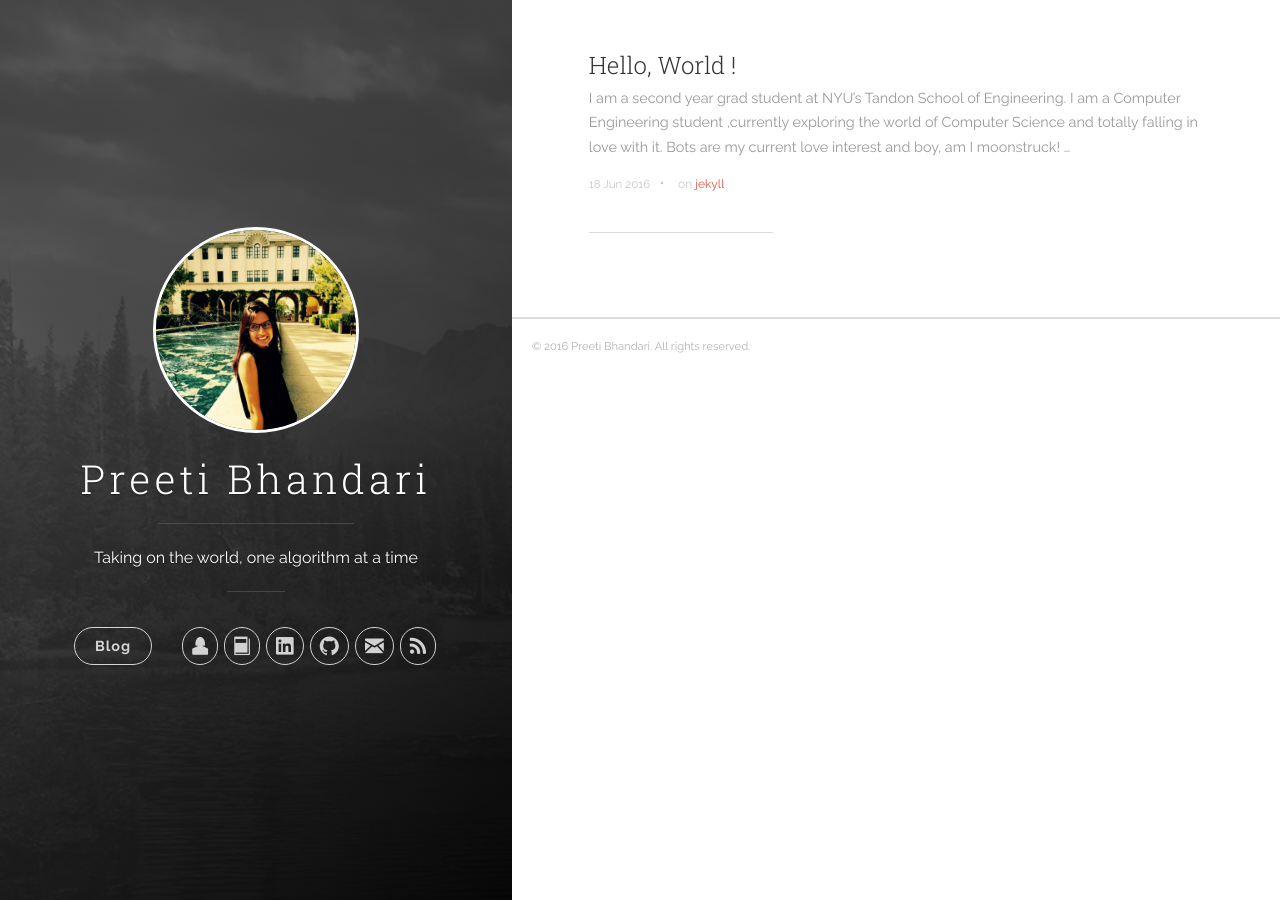
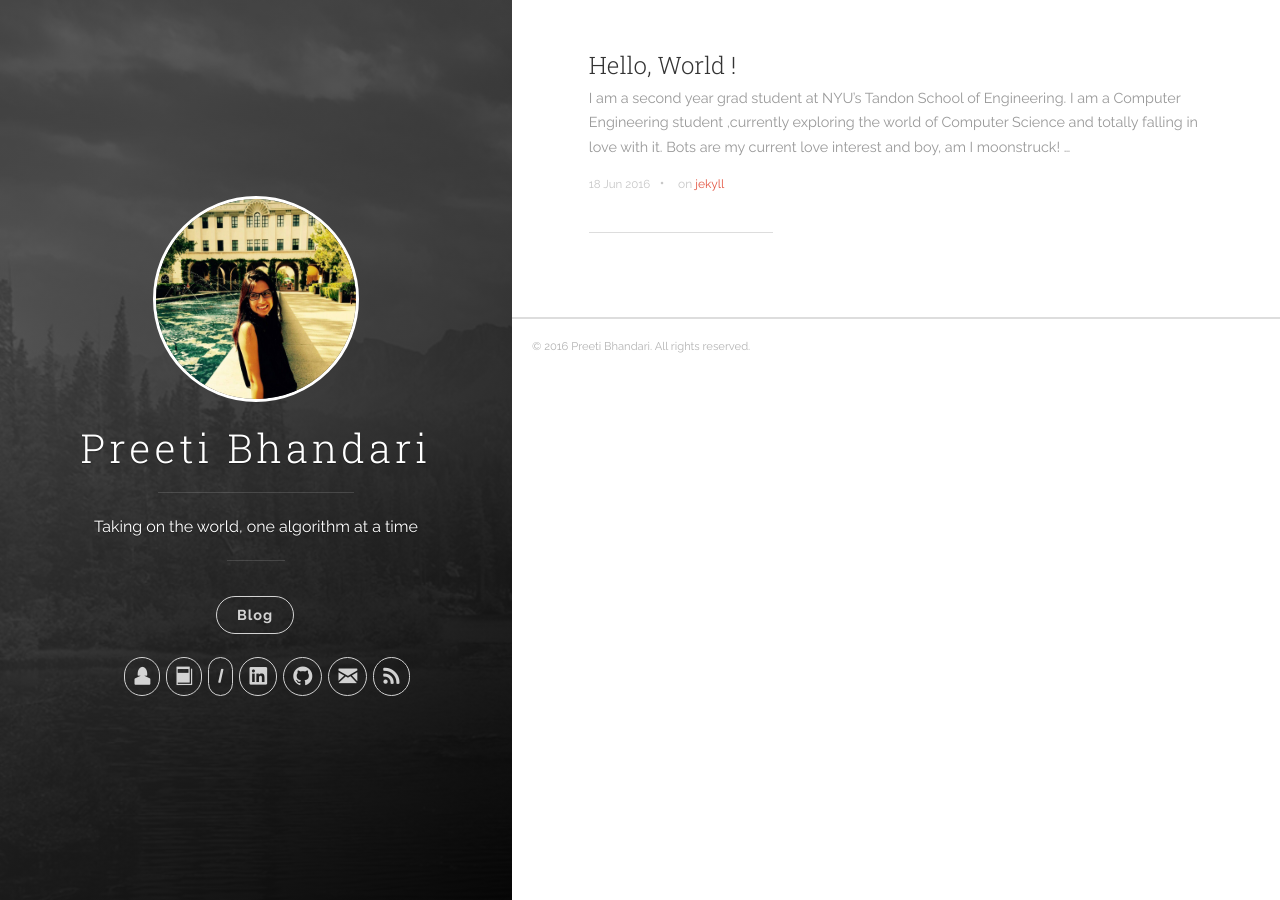
Before and after one commit to preeti1205/preeti1205.github.io, a Jekyll site: the page built from index.html, in a window 1280 px wide. Built offline with Jekyll 4.4.1, drawn with Linux system fonts in a browser that asks for light colours; nearby versions of some CDN libraries; the list of posts is cut into pages by our own code.

Commit message:
Added leetcode account

```diff
--- a/_config.yml
+++ b/_config.yml
@@ -11,8 +11,9 @@
   email: preeti.bhandari@nyu.edu
   #twitter_username: joshgerdes
   #facebook_username: joshgerdes
-  about_username:  LisaHaydon_FC
+  about_username:  HaydonLisa
   goodreads_username: preeti1205
+  leetcode_username: pb1771
   github_username:  preeti1205
   linkedin_username:  preeti-bhandari-036470104
 
--- a/_includes/header.html
+++ b/_includes/header.html
@@ -42,6 +42,16 @@
                 <li class="navigation__item">
                   <a href="http://goodreads.com/{{ site.author.goodreads_username }}" title="@{{ site.author.goodreads_username }} on Goodreads" target="_blank">
                     <i class="icon icon-book"></i>
+                    <span class="label">Goodreads</span>
+                  </a>
+                </li>
+              {% endif %}
+
+              {% if site.author.leetcode_username %}
+                <!-- Leetcode -->
+                <li class="navigation__item">
+                  <a href="http://leetcode.com/{{ site.author.leetcode_username }}" title="@{{ site.author.leetcode_username }} on LeetCode" target="_blank">
+                    <i class="icon icon-italic"></i>
                     <span class="label">Goodreads</span>
                   </a>
                 </li>
```
Also changed, not shown: 1 other file.
